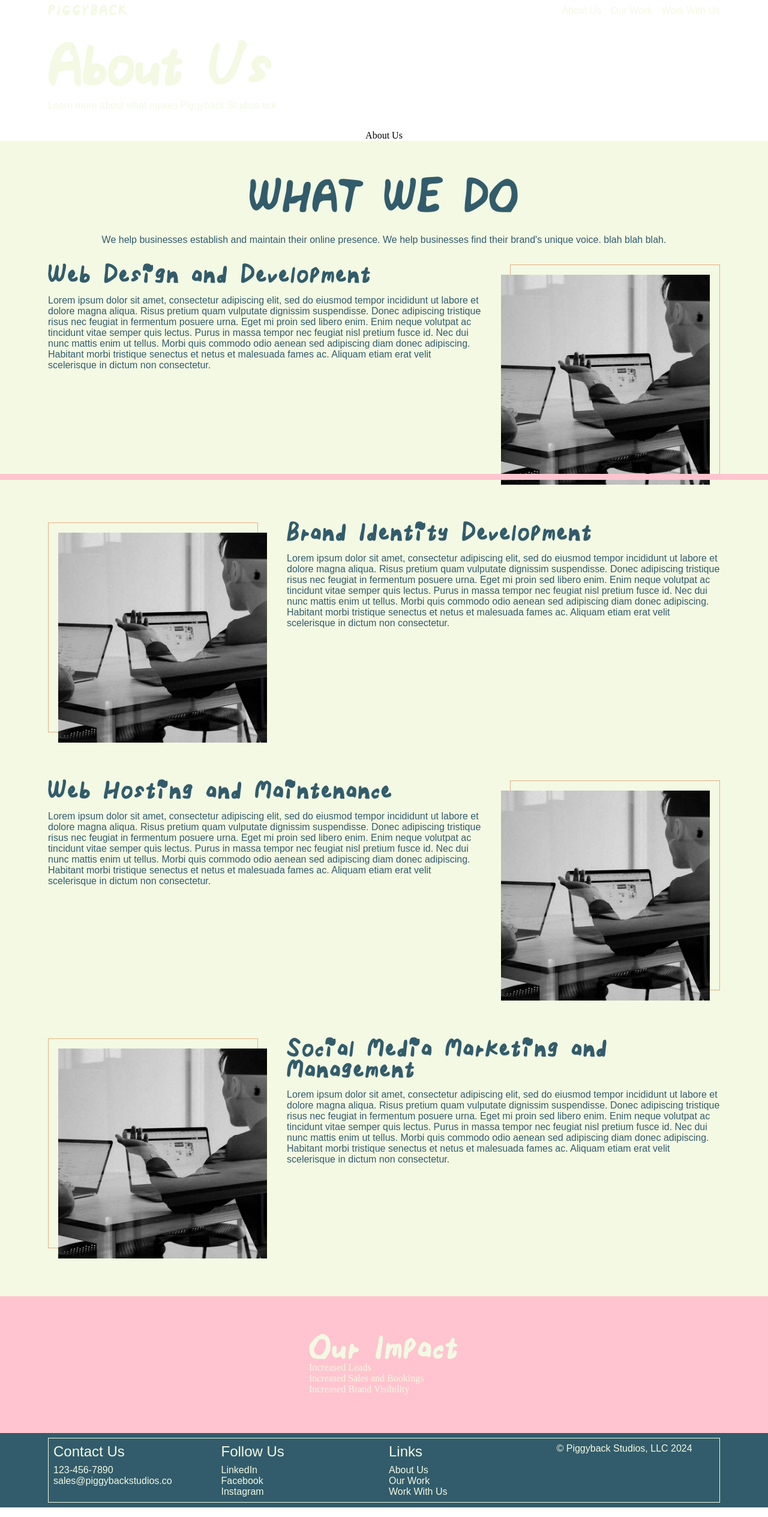
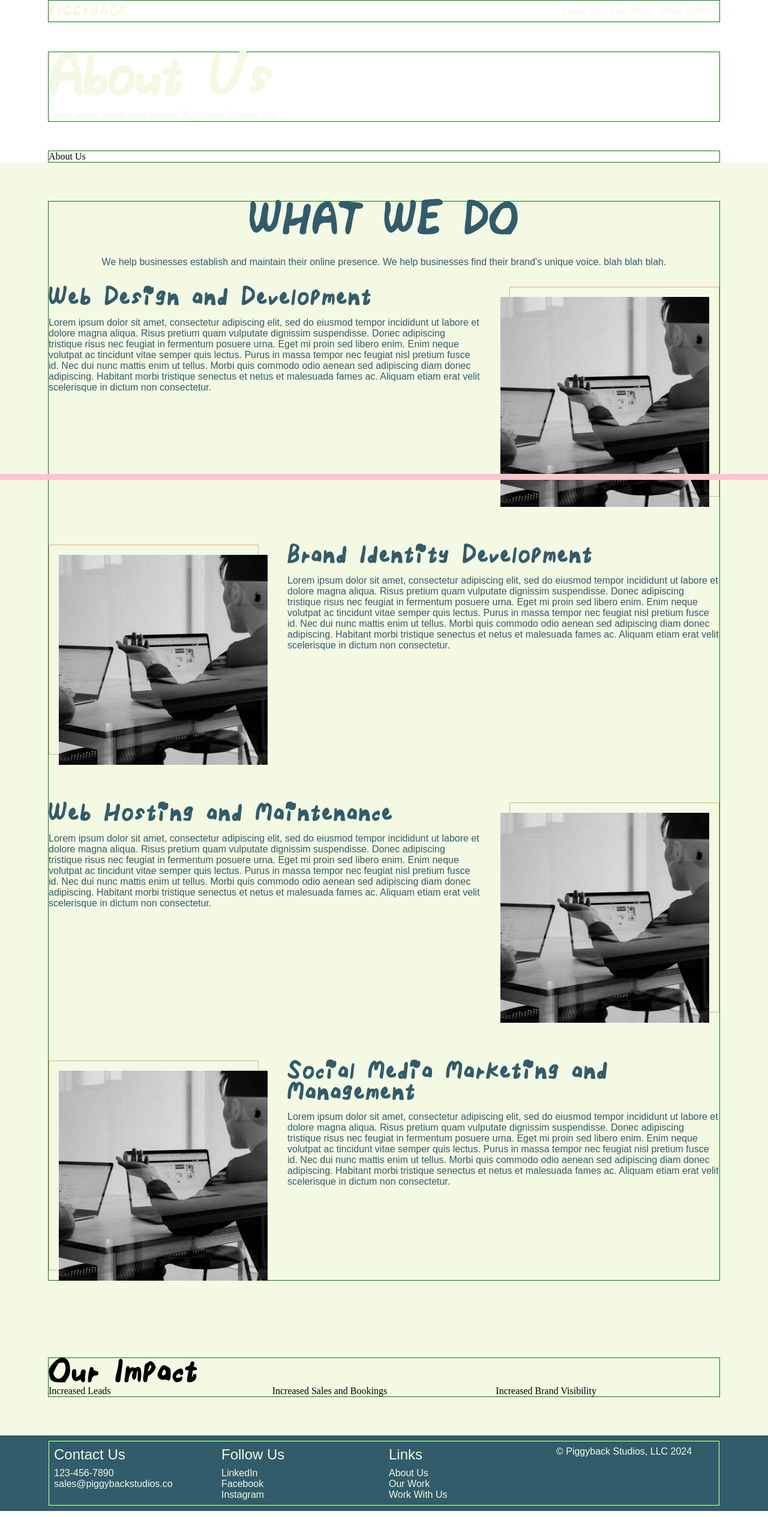
Before and after one commit to dustyfingers/piggypack-studios-marketing, a Next.js app: page /about-us in a window 1280 px wide. Shown: the whole page at 60% size. Built offline with nearby package versions, Linux system fonts and the light colour scheme; a web font is replaced by a local one.

Commit message:
fix issue with content container

```diff
--- a/app/blocks/ContactForm/ContactForm.tsx
+++ b/app/blocks/ContactForm/ContactForm.tsx
@@ -33,7 +33,7 @@ const ContactForm = () => {
 
   return (
     <section className={style.formContainer}>
-      <ContentContainer width={100}>
+      <ContentContainer>
         <form className={style.contactForm} onSubmit={handleSubmit(onSubmit)}>
           <label className={style.formInputContainer}>
             <span className={style.formLabel}>Name:</span>
--- a/app/blocks/OurImpact/component.module.css
+++ b/app/blocks/OurImpact/component.module.css
@@ -1,9 +1,15 @@
 .impactSection {
-  display: grid;
   width: 100%;
-  justify-items: center;
-  background: var(--ltpink);
+  display: flex;
+  align-items: center;
+  justify-content: center;
+  flex-direction: column;
+  background: #f3f9e3;
   padding: 4rem 0;
-  color: var(--cream);
   scroll-snap-align: start;
+
+  .impactGrid {
+    display: grid;
+    grid-template-columns: repeat(3, 1fr);
+  }
 }
--- a/app/blocks/PageHero/PageHero.tsx
+++ b/app/blocks/PageHero/PageHero.tsx
@@ -8,7 +8,7 @@ interface IPageHero {
 const PageHero = ({ headline, subhead }: IPageHero) => {
   return (
     <section className={style.pageHero}>
-      <ContentContainer width={100}>
+      <ContentContainer>
         <h1 className={style.pageHeadline}>{headline}</h1>
         {subhead && <p>{subhead}</p>}
       </ContentContainer>
--- a/app/blocks/PageHero/component.module.css
+++ b/app/blocks/PageHero/component.module.css
@@ -1,6 +1,6 @@
 .pageHero {
   margin-top: 2rem;
-  padding: 2rem 0;
+  padding: 3rem 0;
   scroll-snap-align: start;
   width: 100%;
   display: flex;
--- a/app/blocks/ThreeImageSection/ThreeImageSection.tsx
+++ b/app/blocks/ThreeImageSection/ThreeImageSection.tsx
@@ -5,7 +5,7 @@ import ContentContainer from "@/app/components/ContentContainer";
 const ThreeImageSection = () => {
   return (
     <section className={style.threeImageSection}>
-      <ContentContainer width={100}>
+      <ContentContainer>
         <div className={style.threeImageGrid}>
           <Image
             src="/images/stock-image.jpg"
--- a/app/components/ContentContainer/ContentContainer.tsx
+++ b/app/components/ContentContainer/ContentContainer.tsx
@@ -3,29 +3,23 @@ import styled from "styled-components";
 
 interface IContentContainer {
   children: React.ReactNode;
-  width?: number;
 }
 
-interface IStyledContentContainer {
-  $width?: number;
-}
-
-const StyledContentContainer = styled.div<IStyledContentContainer>`
-  // border: 1px solid red;
-  ${({ $width }) => ($width ? `width: ${$width}%;` : "")}
+const StyledContentContainer = styled.div`
   margin: 0 2rem;
+  width: calc(100% - 4rem);
+  border: 1px solid red;
 
   /* Desktop and above */
   @media (min-width: 1120px) {
-    // border: 1px solid green;
+    border: 1px solid green;
+    width: calc(100% - 4rem);
     max-width: 1120px;
   }
 `;
 
-const ContentContainer = ({ children, width }: IContentContainer) => {
-  return (
-    <StyledContentContainer $width={width}>{children}</StyledContentContainer>
-  );
+const ContentContainer = ({ children }: IContentContainer) => {
+  return <StyledContentContainer>{children}</StyledContentContainer>;
 };
 
 export default ContentContainer;
--- a/app/components/Footer/Footer.tsx
+++ b/app/components/Footer/Footer.tsx
@@ -8,7 +8,7 @@ const Footer = () => {
   let year = date.getFullYear();
   return (
     <footer className={style.footer}>
-      <ContentContainer width={100}>
+      <ContentContainer>
         <div className={style.footerContent}>
           <ul>
             <li className={style.listHeader}>Contact Us</li>
--- a/app/components/Navbar/Navbar.tsx
+++ b/app/components/Navbar/Navbar.tsx
@@ -7,7 +7,7 @@ import Link from "next/link";
 const Navbar = () => {
   return (
     <nav className={style.navbar}>
-      <ContentContainer width={100}>
+      <ContentContainer>
         <div className={style.flexContainer}>
           <Link href="/">
             <h6 className={style.logo}>PIGGYBACK</h6>
```
Also changed, not shown: app/blocks/ThreeImageSection/component.module.css (+5 -3 lines).
